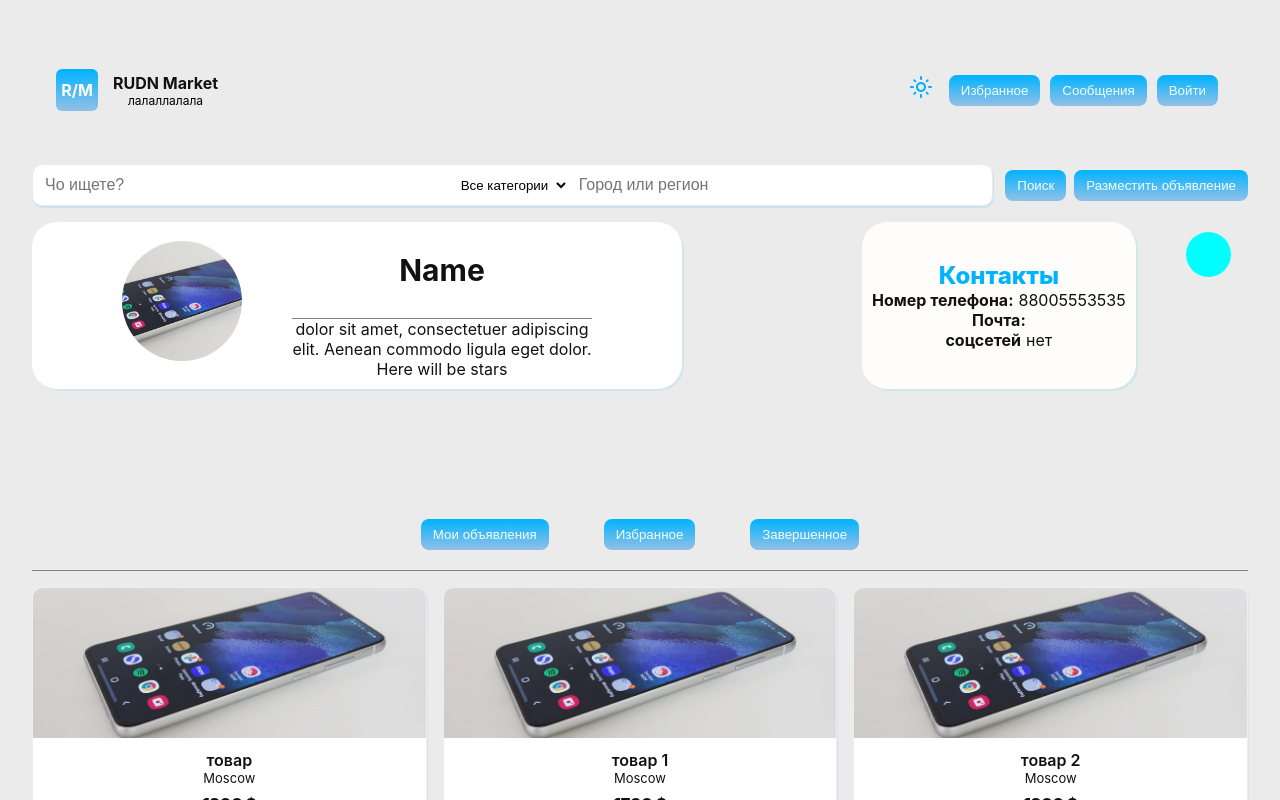
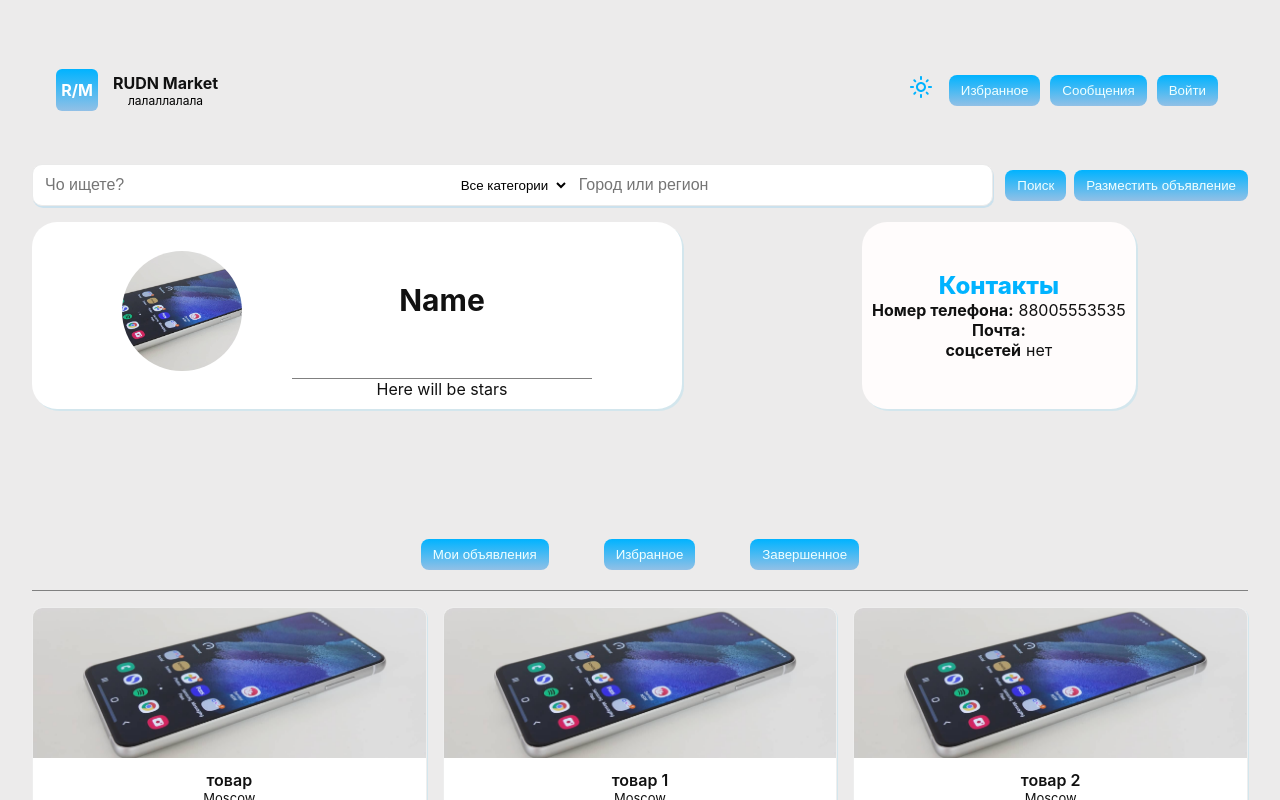
Before and after one commit to Pancakeboy1987/project404, a React (Vite) app in the folder frontend/marketplace/: page /pages/profile in a window 1280 px wide. Shown: the top 800 px of the page. Built offline with nearby package versions, Linux system fonts and the light colour scheme.

Commit message:
next editing step

```diff
--- a/frontend/marketplace/src/components/profileComponents/Profile.css
+++ b/frontend/marketplace/src/components/profileComponents/Profile.css
@@ -139,11 +139,18 @@
     padding-top: 30px;
   }
 
-  .profile-edit-btn{
+  .profile-edit-btn-light{
     border:0;
     border-radius: 25px;
     margin-top:10px;
     height: 45px;
     width: 45px;
-    background-color: aqua;
+    color:white;
+    font-size: large;
+    background: linear-gradient(rgb(0, 179, 255), rgb(146, 192, 230));
   }
+
+  .profile-edit-btn-light:hover{
+    filter: drop-shadow(1 1 5em #06b0dfb2);
+    transform: scale(1.06);
+    }
--- a/frontend/marketplace/src/pages/Profile.jsx
+++ b/frontend/marketplace/src/pages/Profile.jsx
@@ -12,6 +12,8 @@ import voron from "../assets/voron.jpg";
 import { goods } from "../components/Goods";
 import "../components/profileComponents/profile.css";
 
+import { FaBroom } from "react-icons/fa";
+
 //////Итак, мне нужно будет сделать оформление профиля как на ютубе и сделать возможность загружать свою фотку
 
 export default function Profile() {
@@ -20,7 +22,7 @@ export default function Profile() {
     useContext(AuthContext);
   const [nickBlock, setNickBlock] = useState(null);
   const [contactBlock, setContactBlock] = useState(null);
-  const [descriptionBlock, setDescriptionBlock]=useState("dolor sit amet, consectetuer adipiscing elit.")
+  const [descriptionBlock, setDescriptionBlock]=useState("")
   const [editedPhoto, setEditedPhoto] = useState(null); // Файл фото
   const [photoPreview, setPhotoPreview] = useState(userAuth?.profilePicture || voron); // Предпросмотр фото
   const [isEditing, setIsEditing] = useState(false); // Режим редактирования
@@ -34,13 +36,13 @@ export default function Profile() {
 
     if (authorised){
       setNickBlock(
-        <h3>{user.name}</h3>
+        user.name ||'name'
       )
       setContactBlock(
         <>{user.email}</>
       )
       setDescriptionBlock(
-        user.description||''
+        user.description||'dolor sit amet, consectetuer adipiscing elit.'
       )
       setEditedPhoto(
         user.image||''
@@ -56,7 +58,7 @@ export default function Profile() {
     event.preventDefault()
     try {
       // Собираем данные из формы
-      const updatedUserData = {updatedName,description,image };
+      const updatedUserData = {nickBlock,descriptionBlock,image };
       console.log(updatedUserData);
 
       // Fetch-запрос на регистрацию (как в примере, но с реальными данными из формы)
@@ -77,6 +79,7 @@ export default function Profile() {
 ///тут хэндлер если изменения отменяем
 
 
+
   return (
     <div className={`site-${theme}`}>
       <Header />
@@ -93,11 +96,31 @@ export default function Profile() {
         <div className={`profile-main-block-${theme}`}>
           <img className="profile-picture" src={`${voron}`} alt="" />
           <div className={`profile-text-block-${theme}`}>
-            {nickBlock}
-            <div className="profile-description">
-              dolor sit amet, consectetuer adipiscing elit. Aenean commodo
-              ligula eget dolor.
-            </div>
+          {isEditing ? (
+              <>
+                <input
+                  type="text"
+                  value={nickBlock}
+                  onChange={(e) => setNickBlock(e.target.value)}
+                  placeholder="Никнейм"
+                />
+                <textarea
+                  value={descriptionBlock}
+                  onChange={(e) => setDescriptionBlock(e.target.value)}
+                  placeholder="Описание"
+                />
+                <input
+                  type="file"
+                  accept="image/*"
+                  onChange={(e) => setEditedPhoto(e.target.files[0])}
+                />
+              </>
+            ) : (
+              <>
+                <h3>{nickBlock}</h3>
+                <div className="profile-description">{descriptionBlock}</div>
+              </>
+            )}
             <div className="star-block">Here will be stars</div>
           </div>
         </div>
@@ -117,8 +140,25 @@ export default function Profile() {
           </div>
         </div>
 
-        <button className="profile-edit-btn"></button>
+        {authorised && !isEditing && (
+        <button className={`profile-edit-btn-${theme}`} onClick={() => setIsEditing(true)}>
+          <FaBroom />
+        </button>
+      )}
+      {isEditing && (
+        <div>
+          <button className={`btn-${theme}`} onClick={handleSubmit}>
+            Сохранить
+          </button>
+          <button className={`btn-${theme}`} onClick={handleSubmit}>
+            Отмена
+          </button>
+        </div>
+      )}
+
       </div>
+
+
 
       <div className="profile-button-block">
         <ProfileButtons />
```
